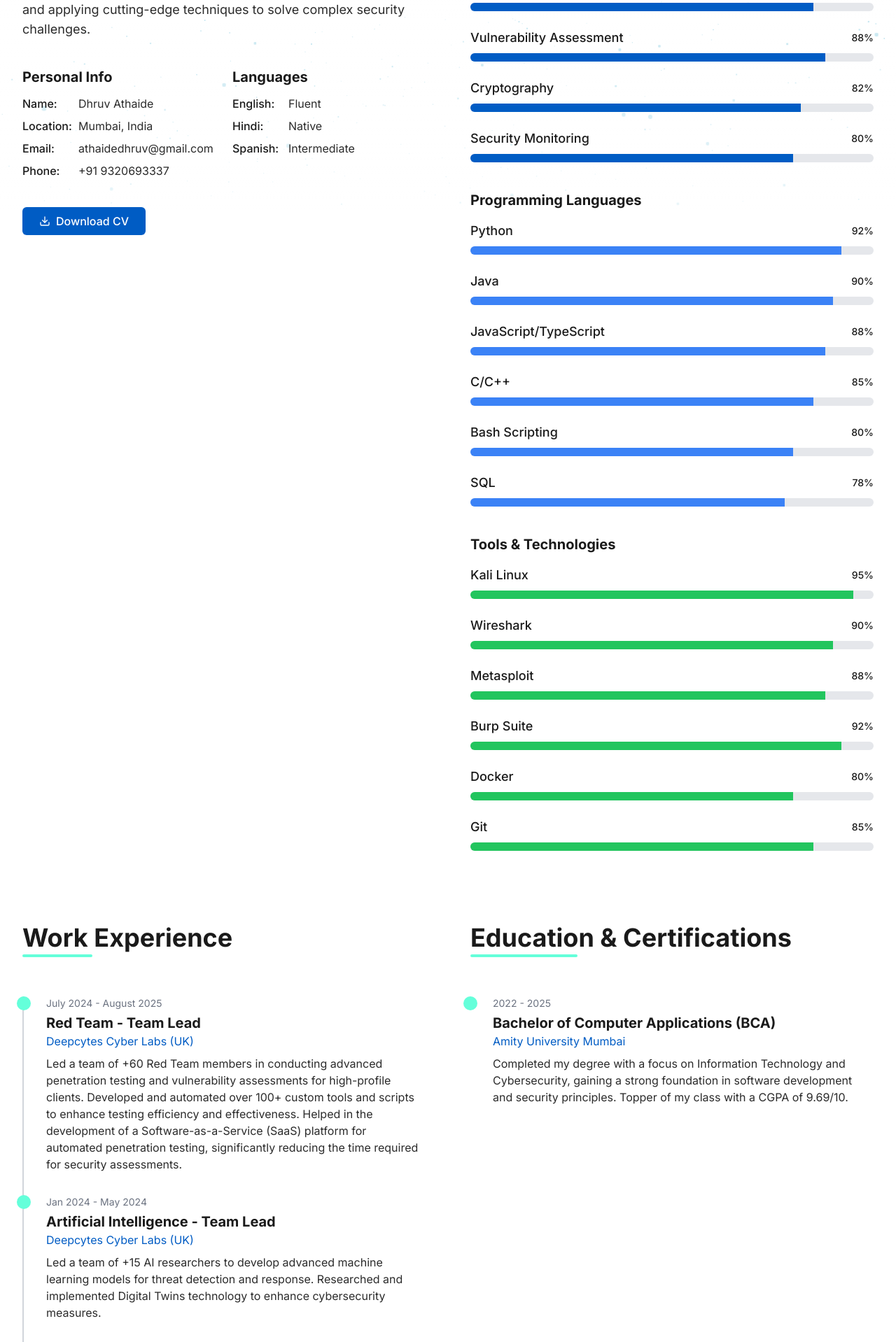
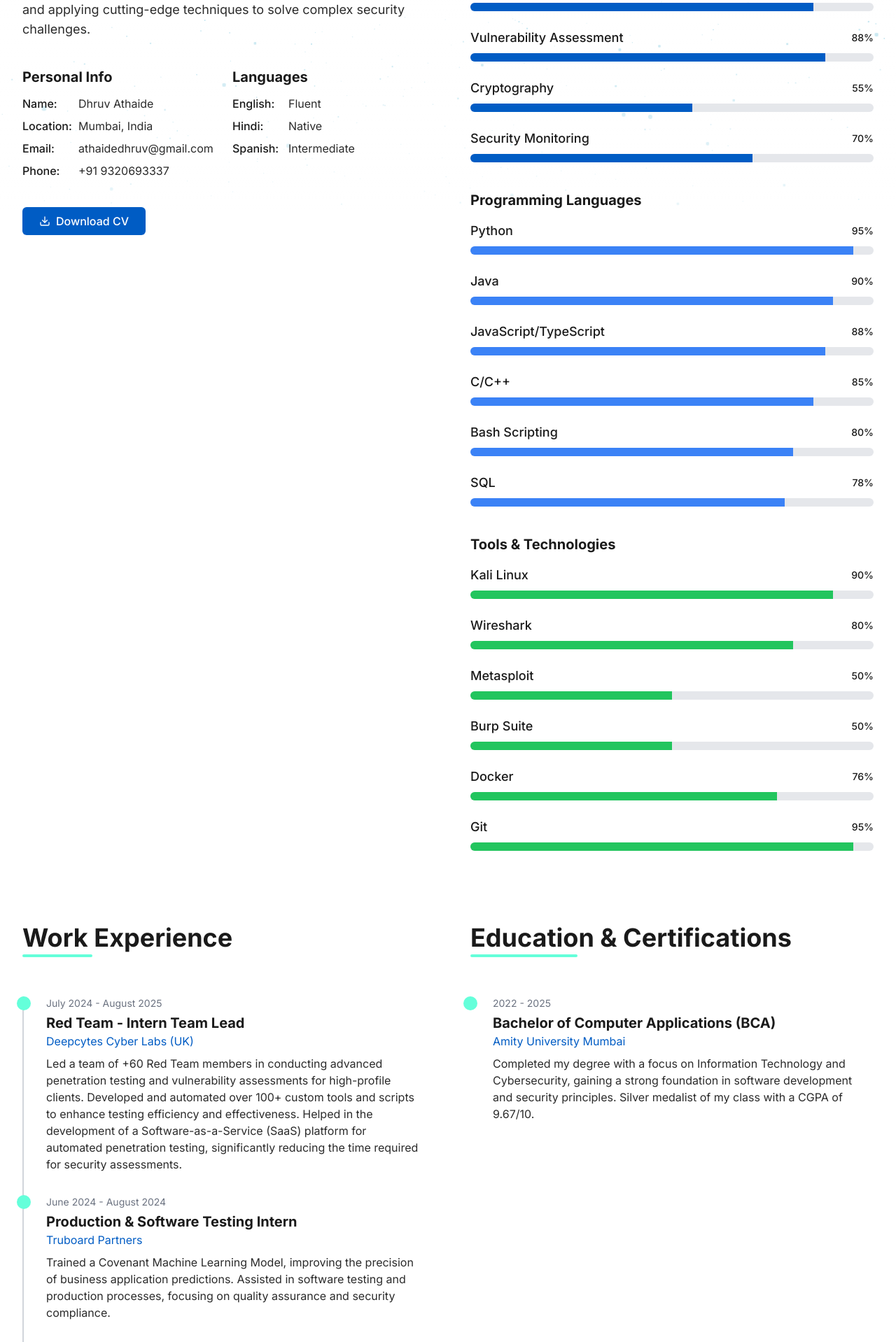
Before and after one commit to DhruvAthaide/PortfolioWebsite, a React (Vite) app: page /about in a window 1280 px wide. Shown: the part 500-2418 px from the top of the page at 70% size. Built offline with nearby package versions, Linux system fonts and the light colour scheme.

Commit message:
Updated Skills and Timeline

```diff
--- a/src/data/skills.ts
+++ b/src/data/skills.ts
@@ -1,14 +1,14 @@
 export const technicalSkills = [
-  { name: 'Network Security', percentage: 75 },
+  { name: 'Network Security', percentage: 60 },
   { name: 'Web Application Security', percentage: 90 },
   { name: 'Penetration Testing', percentage: 85 },
   { name: 'Vulnerability Assessment', percentage: 88 },
-  { name: 'Cryptography', percentage: 82 },
-  { name: 'Security Monitoring', percentage: 80 }
+  { name: 'Cryptography', percentage: 55 },
+  { name: 'Security Monitoring', percentage: 70 }
 ];
 
 export const programmingSkills = [
-  { name: 'Python', percentage: 92 },
+  { name: 'Python', percentage: 95 },
   { name: 'Java', percentage: 90 },
   { name: 'JavaScript/TypeScript', percentage: 88 },
   { name: 'C/C++', percentage: 85 },
@@ -17,26 +17,20 @@ export const programmingSkills = [
 ];
 
 export const toolsSkills = [
-  { name: 'Kali Linux', percentage: 95 },
-  { name: 'Wireshark', percentage: 90 },
-  { name: 'Metasploit', percentage: 88 },
-  { name: 'Burp Suite', percentage: 92 },
-  { name: 'Docker', percentage: 80 },
-  { name: 'Git', percentage: 85 }
+  { name: 'Kali Linux', percentage: 90 },
+  { name: 'Wireshark', percentage: 80 },
+  { name: 'Metasploit', percentage: 50 },
+  { name: 'Burp Suite', percentage: 50 },
+  { name: 'Docker', percentage: 76 },
+  { name: 'Git', percentage: 95 }
 ];
 
 export const workExperience = [
   {
-    title: 'Red Team - Team Lead',
+    title: 'Red Team - Intern Team Lead',
     organization: 'Deepcytes Cyber Labs (UK)',
     period: 'July 2024 - August 2025',
     description: 'Led a team of +60 Red Team members in conducting advanced penetration testing and vulnerability assessments for high-profile clients. Developed and automated over 100+ custom tools and scripts to enhance testing efficiency and effectiveness. Helped in the development of a Software-as-a-Service (SaaS) platform for automated penetration testing, significantly reducing the time required for security assessments.'
-  },
-  {
-    title: 'Artificial Intelligence - Team Lead',
-    organization: 'Deepcytes Cyber Labs (UK)',
-    period: 'Jan 2024 - May 2024',
-    description: 'Led a team of +15 AI researchers to develop advanced machine learning models for threat detection and response. Researched and implemented Digital Twins technology to enhance cybersecurity measures.'
   },
   {
     title: 'Production & Software Testing Intern',
@@ -45,7 +39,13 @@ export const workExperience = [
     description: 'Trained a Covenant Machine Learning Model, improving the precision of business application predictions. Assisted in software testing and production processes, focusing on quality assurance and security compliance.'
   },
   {
-    title: 'Artificial Intelligence & Deep Web Intern',
+    title: 'Artificial Intelligence - Intern Team Lead',
+    organization: 'Deepcytes Cyber Labs (UK)',
+    period: 'Jan 2024 - May 2024',
+    description: 'Led a team of +15 AI researchers to develop advanced machine learning models for threat detection and response. Researched and implemented Digital Twins technology to enhance cybersecurity measures.'
+  },
+  {
+    title: 'Artificial Intelligence & Deep Web Internship',
     organization: 'Deepcytes Cyber Labs (UK)',
     period: 'July 2023 - December 2023',
     description: 'Worked on AI-driven cybersecurity solutions, focusing on deep web threat intelligence and automated vulnerability detection.'
@@ -57,7 +57,7 @@ export const education = [
     title: 'Bachelor of Computer Applications (BCA)',
     organization: 'Amity University Mumbai',
     period: '2022 - 2025',
-    description: 'Completed my degree with a focus on Information Technology and Cybersecurity, gaining a strong foundation in software development and security principles. Topper of my class with a CGPA of 9.69/10.'
+    description: 'Completed my degree with a focus on Information Technology and Cybersecurity, gaining a strong foundation in software development and security principles. Silver medalist of my class with a CGPA of 9.67/10.'
   },
   // {
   //   title: 'Certified Ethical Hacker (CEH)',
```
